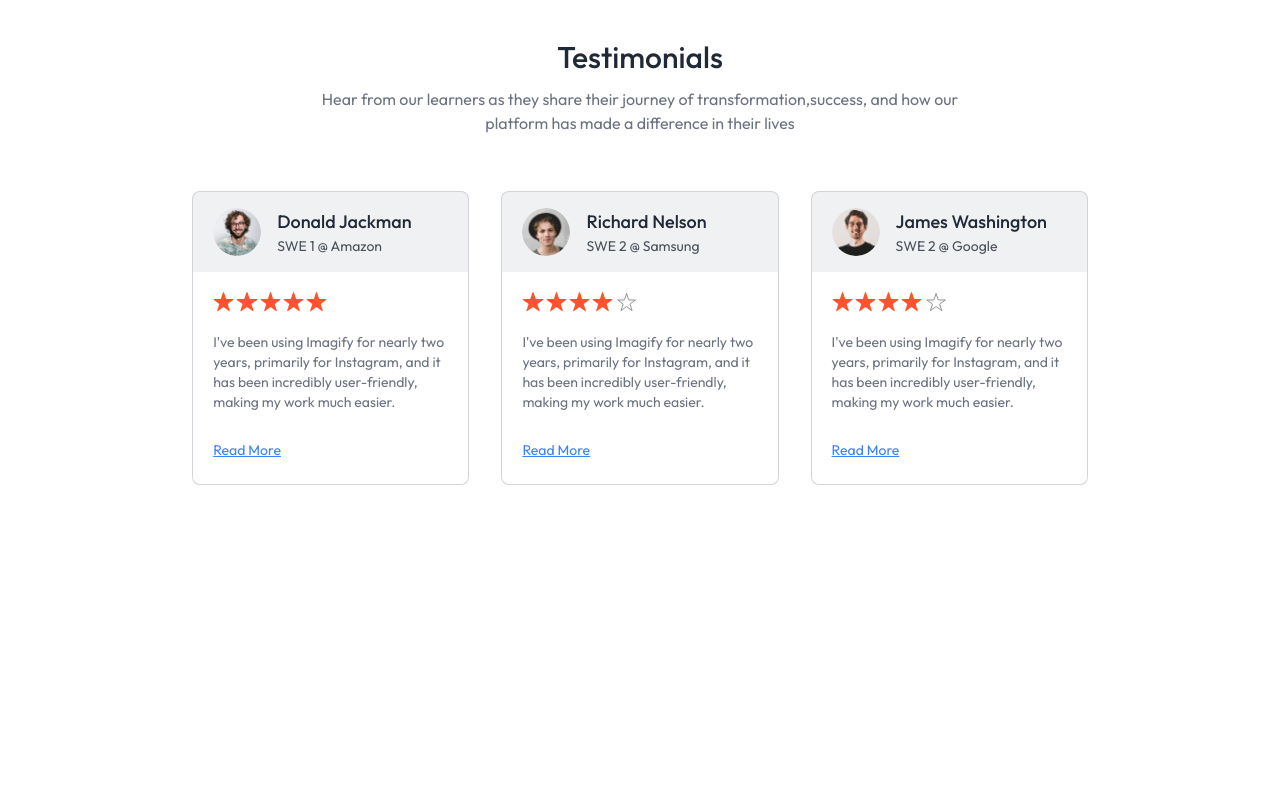
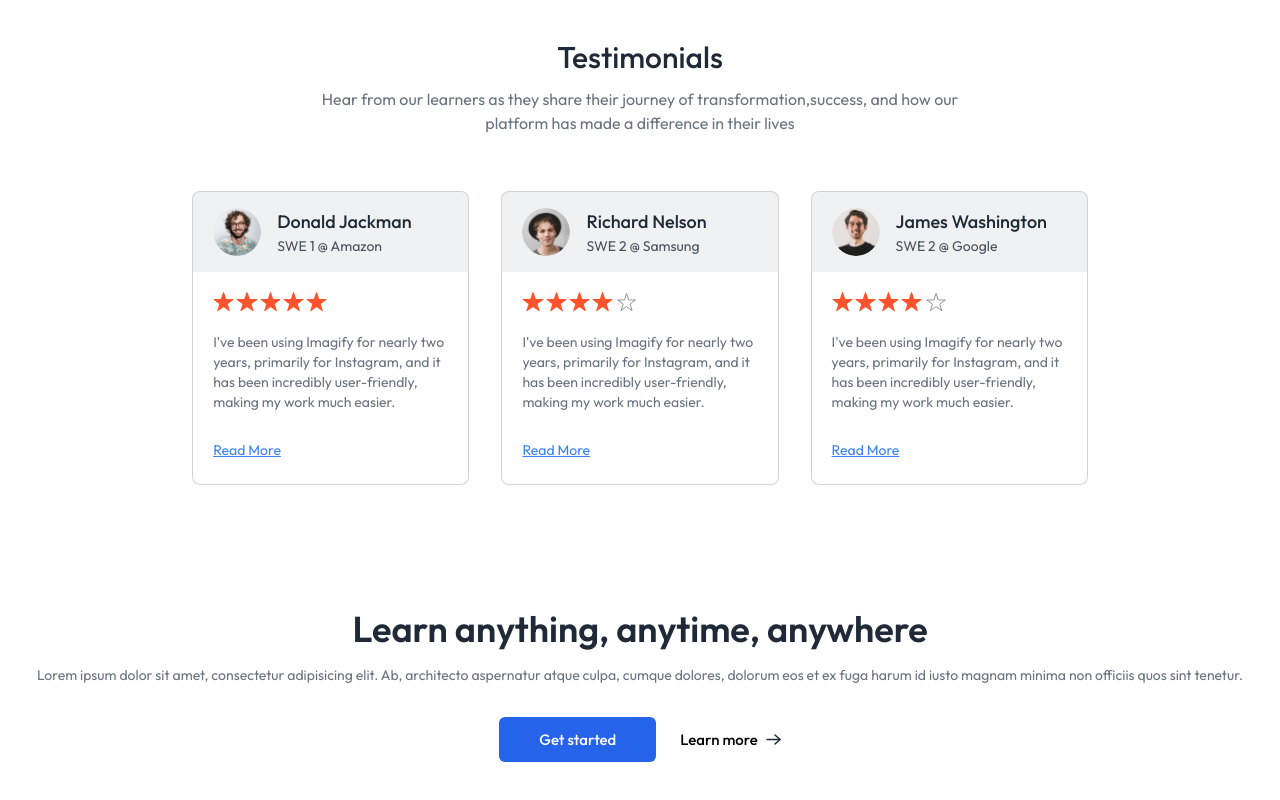
Before and after one commit to rodgerstar/Reactjs_tailwindcss_clerk_LMS, a React (Vite) app in the folder client/: page / in a window 1280 px wide. Shown: the part 1607-2407 px from the top of the page. Before the commit the page ends 2148 px from the top, so only its background shows below. Built offline with nearby package versions, Linux system fonts and the light colour scheme; no server answers.

Commit message:
Call to action section

```diff
--- a/client/src/Components/student/CallToAction.jsx
+++ b/client/src/Components/student/CallToAction.jsx
@@ -1,11 +1,21 @@
 import React from "react";
+import {assets} from "../../assets/assets.js";
 
 
 const  CallToAction= () => {
     return (
-        <div>
-            <h1>Call to Action</h1>
-
+        <div className='flex flex-col items-center gap-4 pt-10 pb-24 px-8 md:px-0'>
+           <h1 className='text-xl md:text-4xl text-gray-800 font-semibold'>Learn anything, anytime, anywhere</h1>
+            <p className='text-gray-500 sm:text-sm'>Lorem ipsum dolor sit amet, consectetur adipisicing elit. Ab, architecto aspernatur atque culpa, cumque dolores, dolorum eos et ex
+                fuga harum id iusto magnam minima non officiis quos sint tenetur.</p>
+            <div className='flex items-center font-medium gap-6 mt-4'>
+                <button className='px-10 py-3 rounded-md text-white bg-blue-600'>
+                    Get started
+                </button>
+                <button className='flex items-center gap-2'>
+                    Learn more <img src={assets.arrow_icon} alt="arrow_icon"/>
+                </button>
+            </div>
         </div>
     )
 }
--- a/client/src/pages/student/Home.jsx
+++ b/client/src/pages/student/Home.jsx
@@ -3,6 +3,7 @@ import Hero from "../../Components/student/Hero.jsx";
 import Companies from "../../Components/student/Companies.jsx";
 import CoursesSection from "../../Components/student/CoursesSection.jsx";
 import TestimonialSection from "../../Components/student/TestimonialSection.jsx";
+import CallToAction from "../../Components/student/CallToAction.jsx";
 
 
 const Home = () => {
@@ -13,6 +14,7 @@ const Home = () => {
             <Companies/>
             <CoursesSection/>
             <TestimonialSection/>
+            <CallToAction/>
         </div>
     )
 }
```
